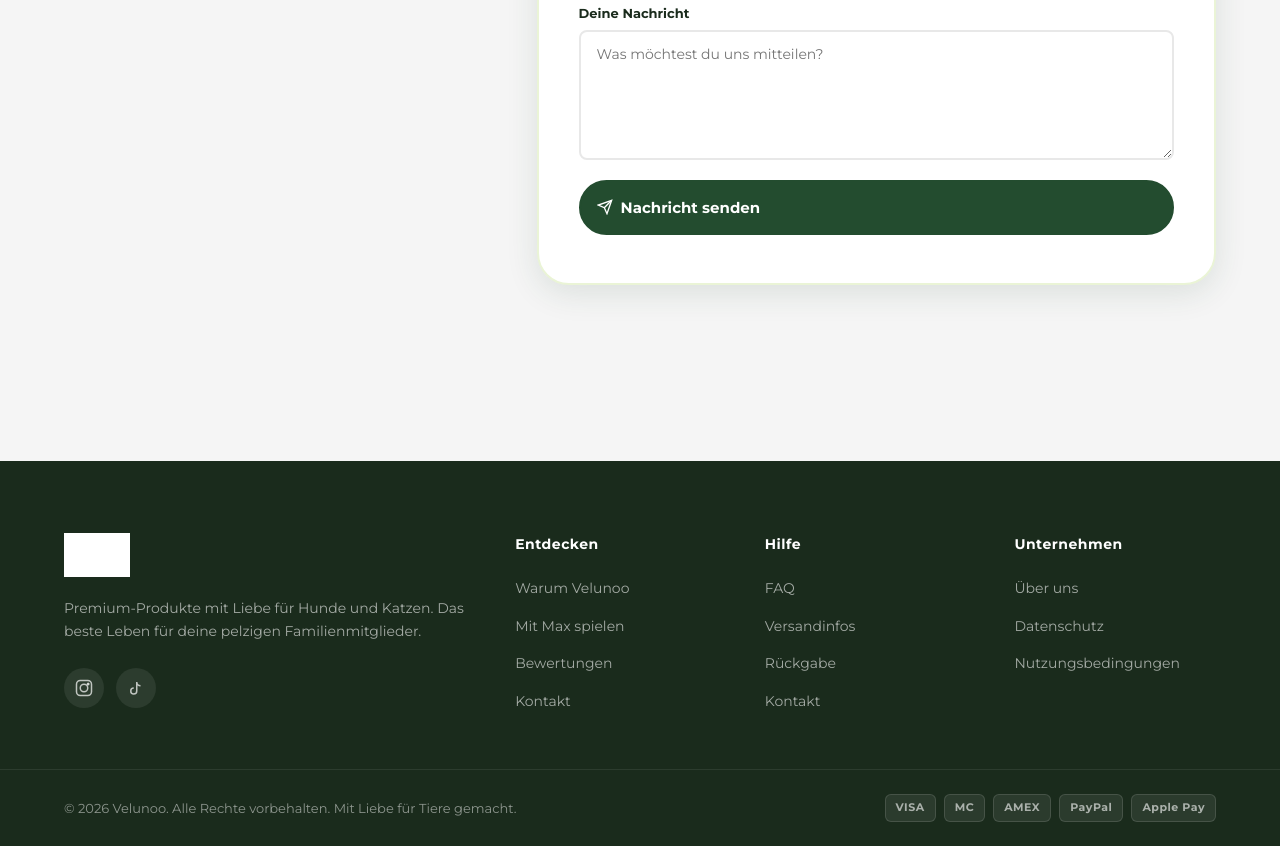
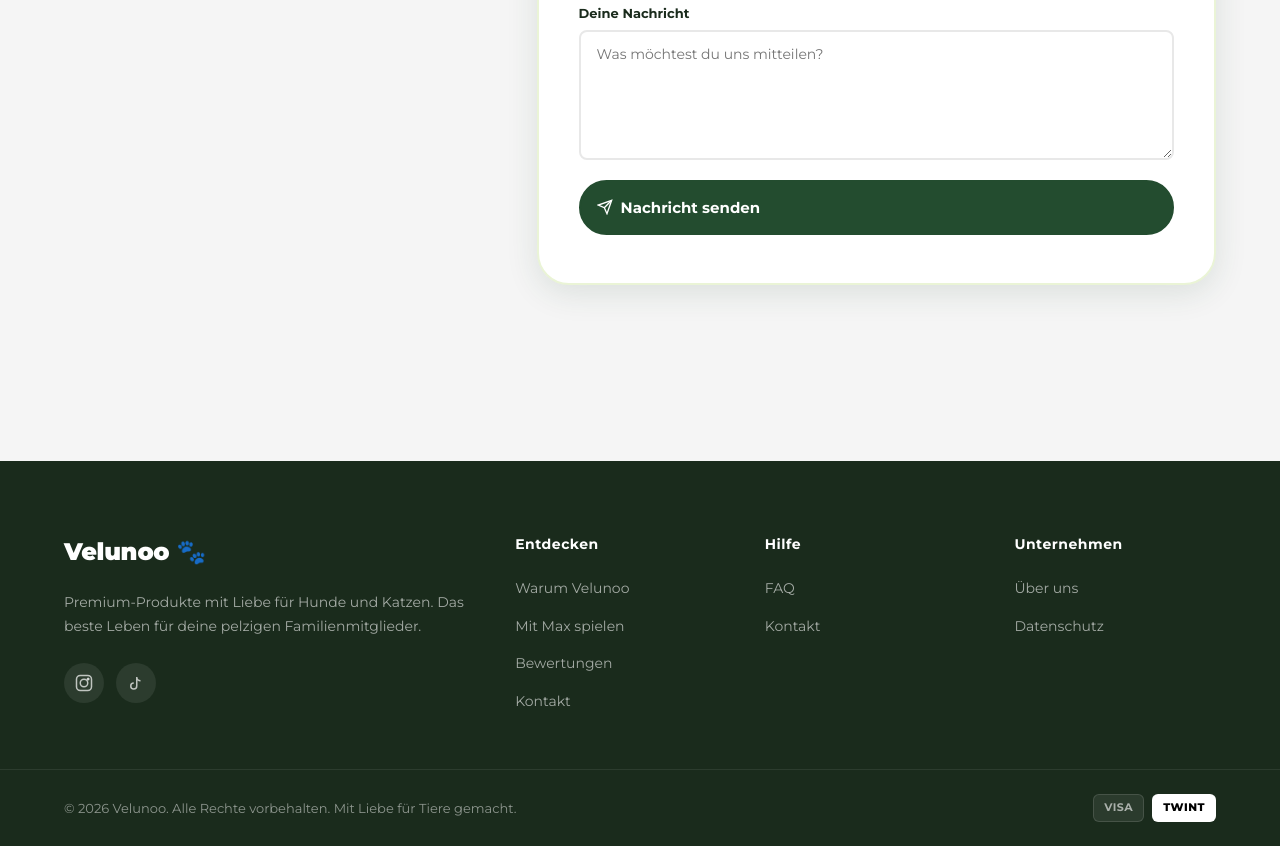
Before and after one commit to SJC929/velunoo-website, a plain HTML site: page contact.html in a window 1280 px wide. Shown: the part 982-1828 px from the top of the page. Drawn offline with Linux system fonts and the light colour scheme.

Commit message:
Fix footer: text logo, remove shipping/legal links, TWINT payment, add Pfoten.png to git

```diff
--- a/contact.html
+++ b/contact.html
@@ -199,7 +199,7 @@
   <footer class="footer">
     <div class="container footer-grid">
       <div class="footer-brand">
-        <img src="brand_assets/Velunoo Logo.png" alt="Velunoo" class="footer-logo" />
+        <a href="index.html" class="footer-brand-name">Velunoo 🐾</a>
         <p>Premium-Produkte mit Liebe für Hunde und Katzen. Das beste Leben für deine pelzigen Familienmitglieder.</p>
         <div class="social-links">
           <a href="https://www.instagram.com/velunoo.ch/" target="_blank" rel="noopener" aria-label="Instagram" class="social-link">
@@ -223,8 +223,6 @@
         <h4>Hilfe</h4>
         <ul>
           <li><a href="#">FAQ</a></li>
-          <li><a href="#">Versandinfos</a></li>
-          <li><a href="#">Rückgabe</a></li>
           <li><a href="contact.html">Kontakt</a></li>
         </ul>
       </div>
@@ -233,7 +231,6 @@
         <ul>
           <li><a href="warum-velunoo.html">Über uns</a></li>
           <li><a href="#">Datenschutz</a></li>
-          <li><a href="#">Nutzungsbedingungen</a></li>
         </ul>
       </div>
     </div>
@@ -242,10 +239,7 @@
         <p>© 2026 Velunoo. Alle Rechte vorbehalten. Mit Liebe für Tiere gemacht.</p>
         <div class="payment-icons">
           <span class="payment-icon">VISA</span>
-          <span class="payment-icon">MC</span>
-          <span class="payment-icon">AMEX</span>
-          <span class="payment-icon">PayPal</span>
-          <span class="payment-icon">Apple Pay</span>
+          <span class="payment-icon twint-icon">TWINT</span>
         </div>
       </div>
     </div>
--- a/style.css
+++ b/style.css
@@ -587,7 +587,14 @@ ul   { list-style: none; }
   gap: 48px; padding: 72px 24px 56px;
 }
 .footer-logo  { height: 44px; width: auto; margin-bottom: 20px; filter: brightness(0) invert(1); }
+.footer-brand-name {
+  display: inline-block; margin-bottom: 20px;
+  font-size: 24px; font-weight: 900; color: #fff;
+  text-decoration: none; letter-spacing: -0.3px;
+}
+.footer-brand-name:hover { color: var(--green-light); }
 .footer-brand p { font-size: 14px; line-height: 1.7; margin-bottom: 24px; color: rgba(255,255,255,.6); }
+.twint-icon { background: #fff !important; color: #000 !important; font-weight: 800 !important; }
 
 .social-links { display: flex; gap: 12px; }
 .social-link  {
```
Also changed, not shown: index.html (+8 -16 lines), warum-velunoo.html (+2 -8 lines), 1 other file.
